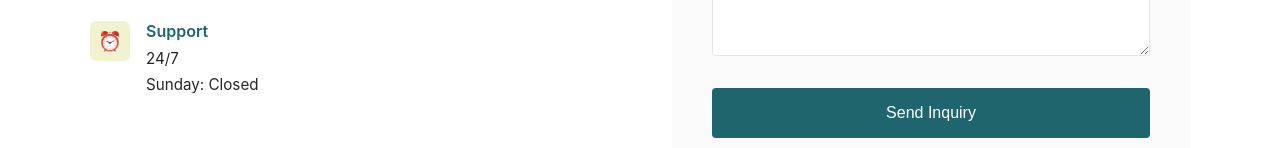
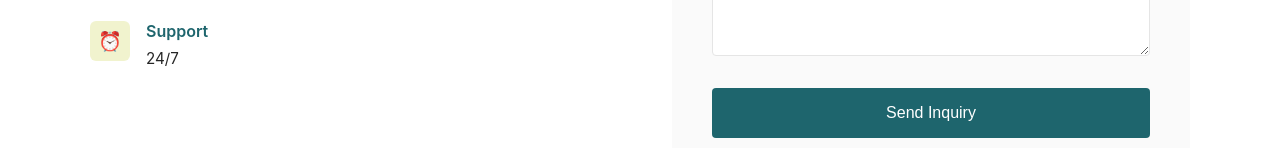
Before and after one commit to lasya-p-shindhe/saipharprodimpex, a plain HTML site: page index.html in a window 1280 px wide. Shown: the part 5462-5610 px from the top of the page. Drawn offline with Linux system fonts and the light colour scheme.

Commit message:
Add files via upload
Removed Sunday Closed

```diff
--- a/index.html
+++ b/index.html
@@ -974,7 +974,7 @@
                         <div class="info-icon">⏰</div>
                         <div class="info-content">
                             <h4>Support</h4>
-                            <p>24/7<br>Sunday: Closed</p>
+                            <p>24/7</p>
                         </div>
                     </div>
                 </div>
```
